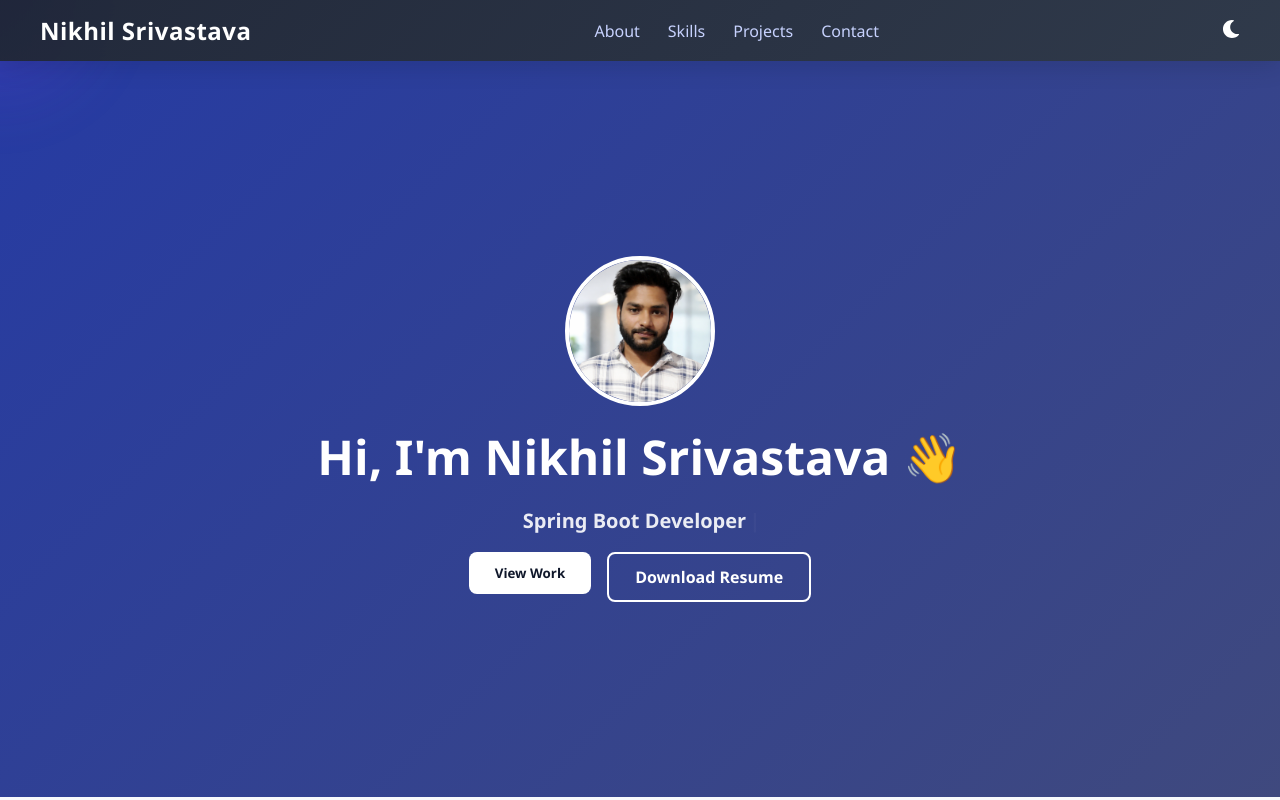
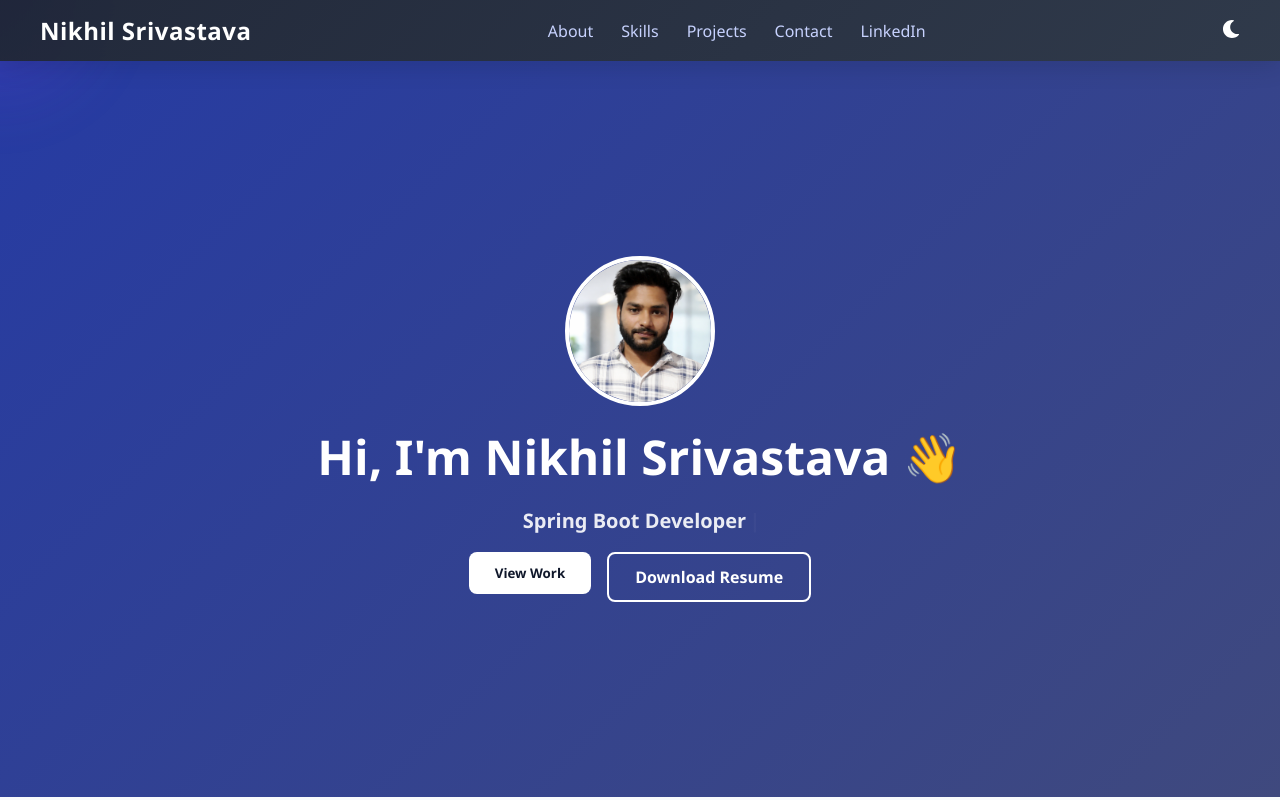
Before and after one commit to Nikhil-java-dev/nikhil-portfolio, a React (Vite) app: page / in a window 1280 px wide. Shown: the top 800 px of the page. Built offline with nearby package versions, Linux system fonts and the light colour scheme.

Commit message:
github link update

```diff
--- a/src/components/Navbar.jsx
+++ b/src/components/Navbar.jsx
@@ -46,9 +46,16 @@ const Navbar = () => {
             Projects
           </a>
         </li>
+
         <li>
           <a className={active === "contact" ? "active" : ""} href="#contact" onClick={closeMenu}>
             Contact
+          </a>
+        </li>
+
+        <li>
+          <a className={active === "contact" ? "active" : ""} href="https://linkedin.com/in/nikhil-srivastava-7a2266298" onClick={closeMenu}>
+            LinkedIn
           </a>
         </li>
       </ul>
```
